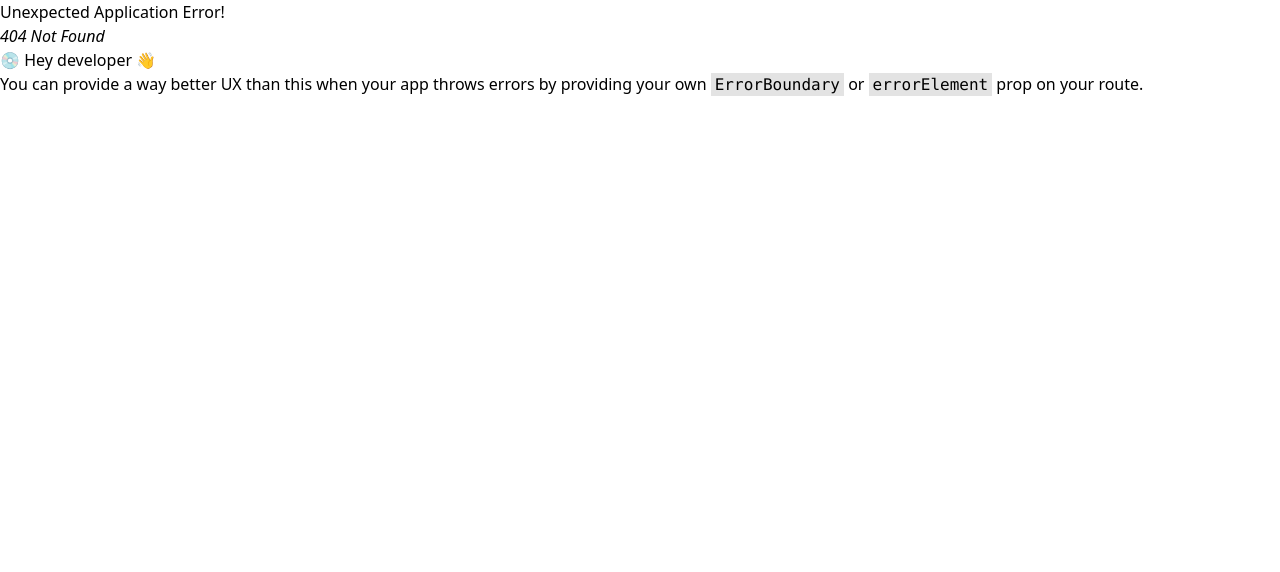
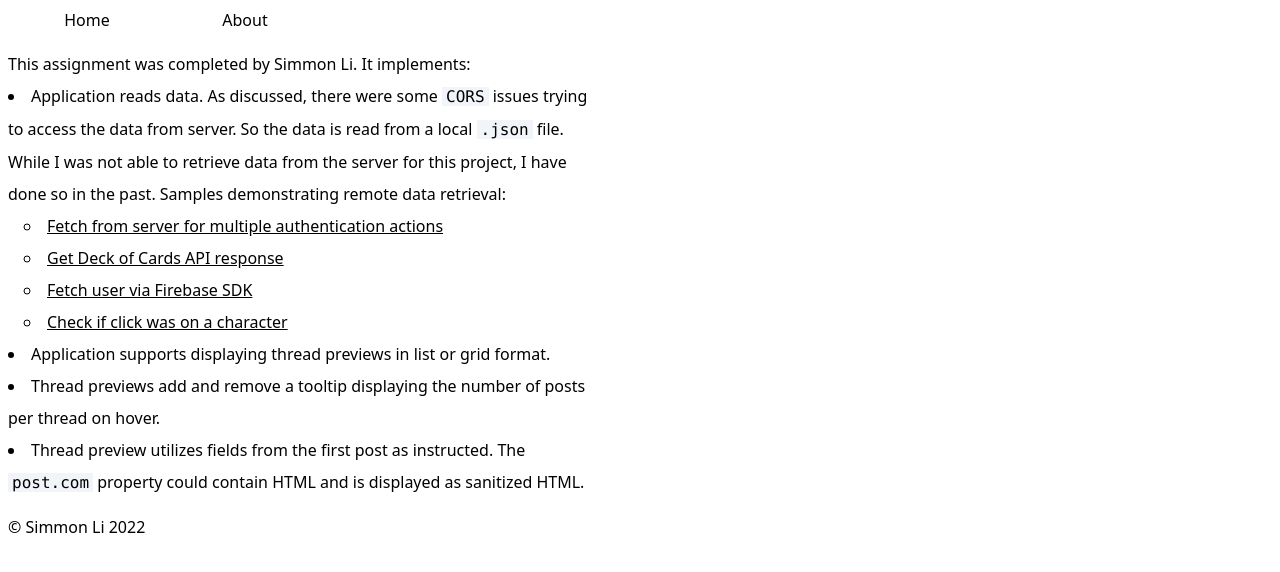
Before and after one commit to crespire/pv-technical, a React (Create React App) app: page /about in a window 1280 px wide. Before the commit this address had no page. Shown: the top 572 px of the page. Built offline with nearby package versions, Linux system fonts and the light colour scheme.

Commit message:
feat: Add about route, link and component

```diff
--- a/src/Header.tsx
+++ b/src/Header.tsx
@@ -2,11 +2,10 @@ import { Link } from "react-router-dom";
 
 function Header() {
   return (
-    <div>
-      <nav>
-        <Link to='/'>Home</Link>
-      </nav>
-    </div>
+    <nav className="w-1/4 max-w-sm flex justify-around">
+      <Link to='/'>Home</Link>
+      <Link to='/about'>About</Link>
+    </nav>
   );
 }
 
--- /dev/null
+++ b/src/components/About.tsx
@@ -0,0 +1,29 @@
+function About() {
+  return (
+    <article className="max-w-prose my-4 leading-loose">
+      This assignment was completed by Simmon Li. It implements:
+      <ul className="list-disc list-inside">
+        <li>Application reads data. As discussed, there were some <span className="font-mono bg-slate-100 px-1">CORS</span> issues trying to access the data from server. So the data is read from a local <span className="font-mono bg-slate-100 px-1">.json</span> file.
+            While I was not able to retrieve data from the server for this project, I have done so in the past. Samples demonstrating remote data retrieval:
+          <ul className="ml-4 list-[circle] list-inside">
+            <li><a className="underline" href="https://github.com/crespire/buysell/blob/main/client/src/providers/AuthProvider.tsx">Fetch from server for multiple authentication actions</a></li>
+            <li><a className="underline" href="https://github.com/crespire/js-memory-cards/blob/main/src/App.js#L12">Get Deck of Cards API response</a></li>
+            <li><a className="underline" href="https://github.com/crespire/ts-auth-sample/blob/main/src/provider/AuthProvider.tsx#L61">Fetch user via Firebase SDK</a></li>
+            <li><a className="underline" href="https://github.com/crespire/waldo/blob/main/client/src/components/ImageArea.js#L9">Check if click was on a character</a></li>
+          </ul>
+        </li>
+        <li>
+          Application supports displaying thread previews in list or grid format.
+        </li>
+        <li>
+          Thread previews add and remove a tooltip displaying the number of posts per thread on hover.
+        </li>
+        <li>
+          Thread preview utilizes fields from the first post as instructed. The <span className="font-mono bg-slate-100 px-1">post.com</span> property could contain HTML and is displayed as sanitized HTML.
+        </li>
+      </ul>
+    </article>
+  );
+}
+
+export default About;
--- a/src/index.tsx
+++ b/src/index.tsx
@@ -4,6 +4,7 @@ import { createBrowserRouter, RouterProvider } from 'react-router-dom';
 import './index.css';
 import App from './App';
 import ThreadIndex from './components/ThreadsIndex';
+import About from './components/About';
 
 const root = ReactDOM.createRoot(
   document.getElementById('root') as HTMLElement
@@ -17,6 +18,10 @@ const router = createBrowserRouter([
       {
         index: true,
         element: <ThreadIndex />
+      },
+      {
+        path: '/about',
+        element: <About />
       }
     ]
   }
```
